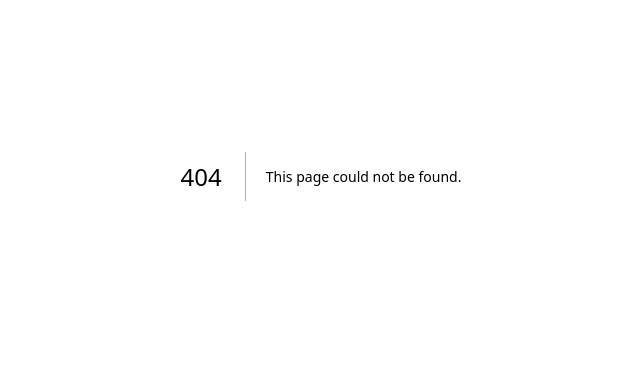
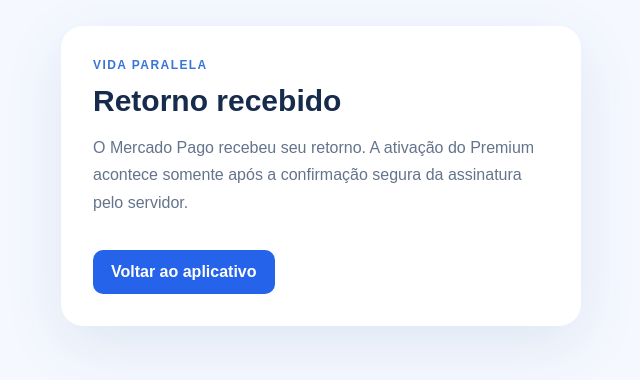
Before and after one commit to luckaslemes/vida-paralela, a Next.js app: page /assinatura/retorno in a window 1280 px wide. Before the commit this address had no page. Shown: the part 224-604 px from the top of the page, without its empty margins (319-959 px from the left). Built offline with nearby package versions, Linux system fonts and the light colour scheme.

Commit message:
Add subscription return page

```diff
--- /dev/null
+++ b/src/app/assinatura/retorno/page.tsx
@@ -0,0 +1,26 @@
+"use client";
+
+import Link from "next/link";
+import { useSearchParams } from "next/navigation";
+import { Suspense } from "react";
+
+function ReturnContent() {
+  const params = useSearchParams();
+  const status = params.get("status");
+  const title = status === "failure" ? "Pagamento não concluído" : status === "pending" ? "Assinatura em análise" : "Retorno recebido";
+  const message = status === "failure"
+    ? "Você pode voltar e tentar novamente. Nenhuma cobrança foi confirmada nesta tela."
+    : "O Mercado Pago recebeu seu retorno. A ativação do Premium acontece somente após a confirmação segura da assinatura pelo servidor.";
+  return <main style={{minHeight:"100vh",display:"grid",placeItems:"center",padding:24,background:"#f5f8ff",fontFamily:"Arial,sans-serif",color:"#172b4d"}}>
+    <section style={{maxWidth:520,width:"100%",background:"#fff",padding:32,borderRadius:22,boxShadow:"0 18px 60px rgba(31,75,130,.10)"}}>
+      <div style={{color:"#3975d7",fontSize:12,fontWeight:800,letterSpacing:".12em"}}>VIDA PARALELA</div>
+      <h1 style={{fontSize:30,margin:"12px 0"}}>{title}</h1>
+      <p style={{color:"#64748b",lineHeight:1.7}}>{message}</p>
+      <Link href="/" style={{display:"inline-block",marginTop:18,background:"#2563eb",color:"#fff",padding:"13px 18px",borderRadius:10,textDecoration:"none",fontWeight:800}}>Voltar ao aplicativo</Link>
+    </section>
+  </main>;
+}
+
+export default function SubscriptionReturnPage() {
+  return <Suspense fallback={<main style={{padding:32}}>Carregando...</main>}><ReturnContent /></Suspense>;
+}
```
